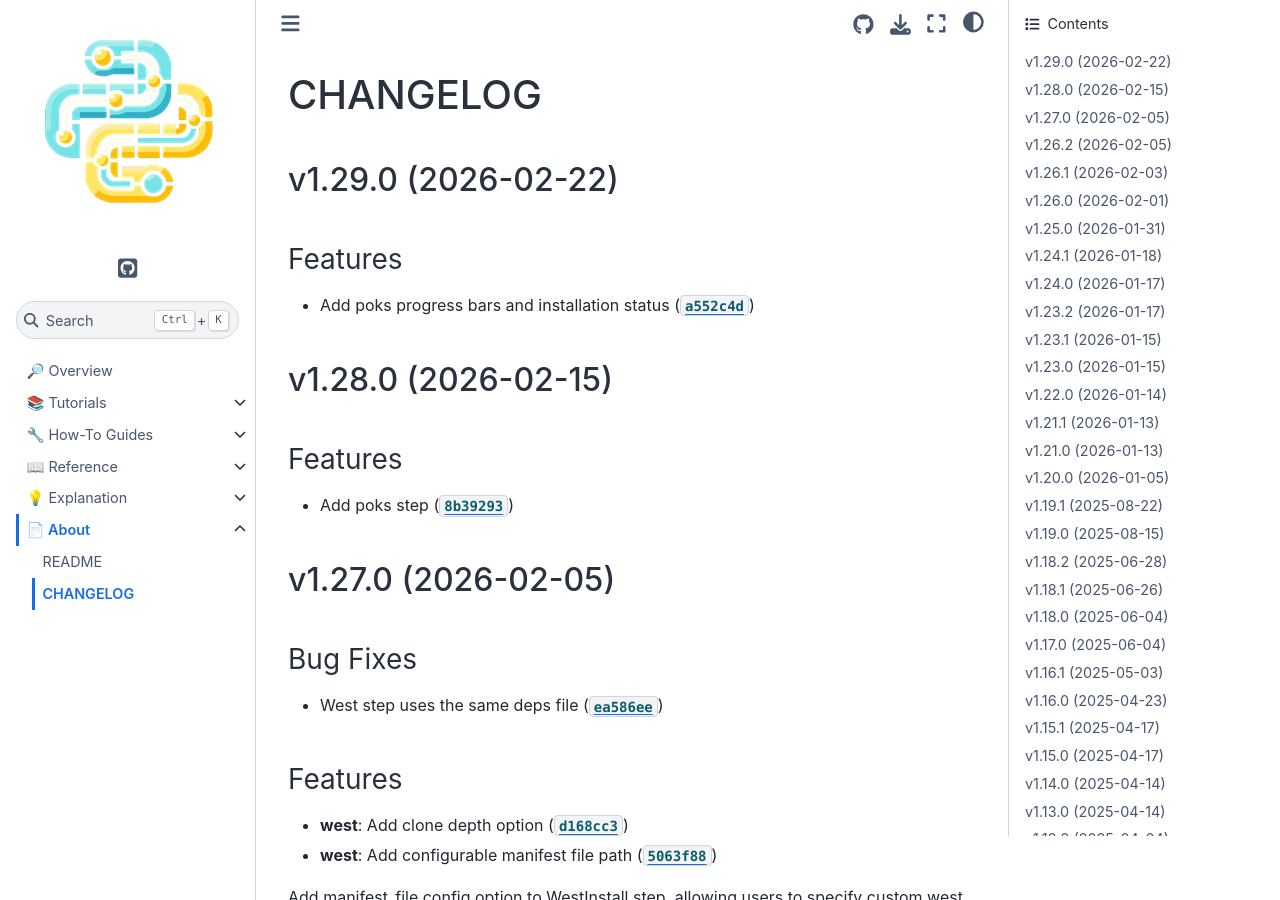
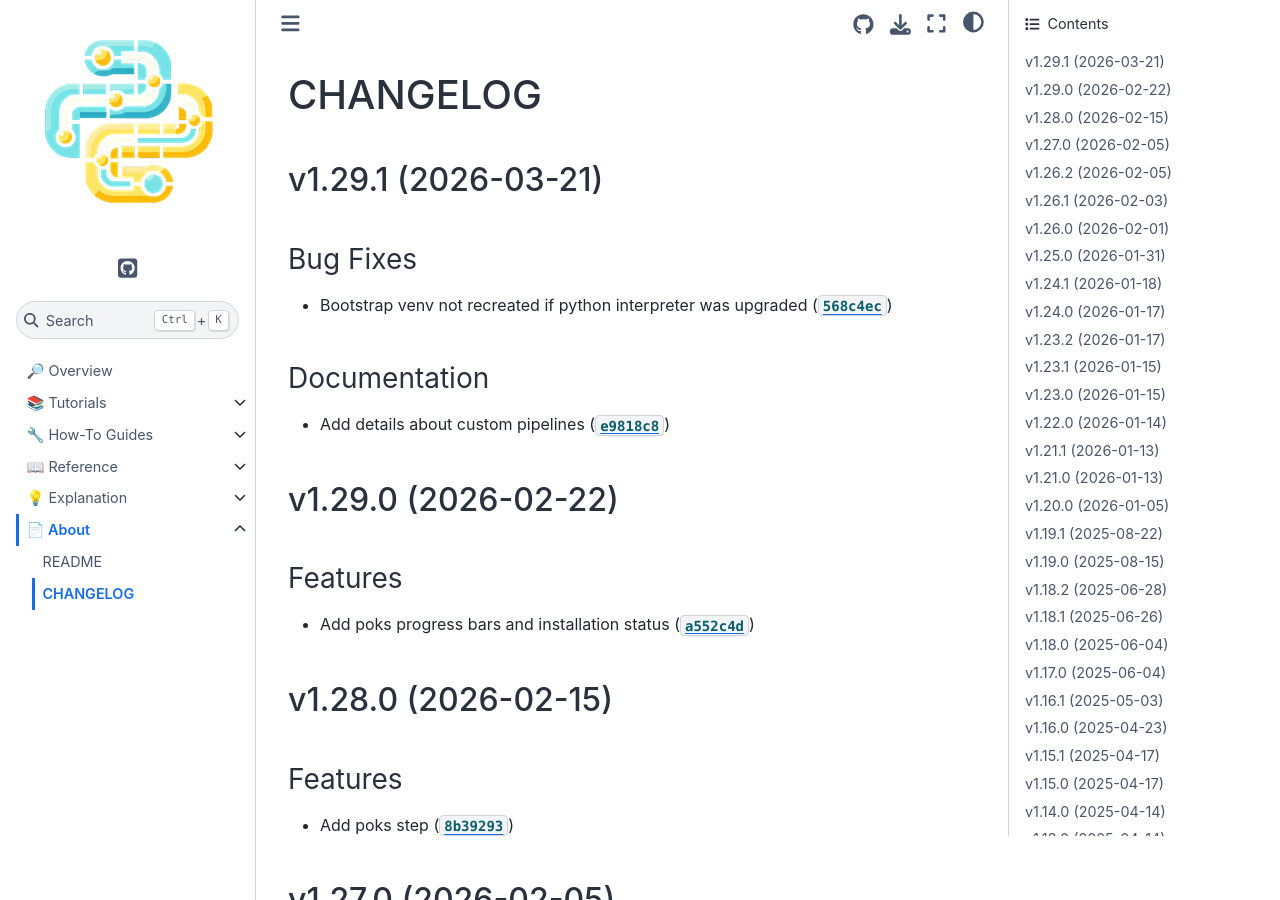
Before and after one commit to cuinixam/pypeline, a Sphinx documentation site: the page built from docs/about/_changelog.md, in a window 1280 px wide and 900 px high. Built offline with Sphinx 7.4.7 and the Sphinx Book theme 1.1.4, drawn with Linux system fonts in a browser that asks for light colours; pages that are not in the unit, such as notebooks, are missing from menus.

Commit message:
1.29.1
Automatically generated by python-semantic-release

```diff
--- a/CHANGELOG.md
+++ b/CHANGELOG.md
@@ -1,4 +1,17 @@
 # CHANGELOG
+
+
+## v1.29.1 (2026-03-21)
+
+### Bug Fixes
+
+- Bootstrap venv not recreated if python interpreter was upgraded
+  ([`568c4ec`](https://github.com/cuinixam/pypeline/commit/568c4ec7275b815d62917f5f9bd97416de3f2f79))
+
+### Documentation
+
+- Add details about custom pipelines
+  ([`e9818c8`](https://github.com/cuinixam/pypeline/commit/e9818c85fb92df2061c4c94fc76e6cc0c8273ee6))
 
 
 ## v1.29.0 (2026-02-22)
--- a/docs/conf.py
+++ b/docs/conf.py
@@ -17,7 +17,7 @@ for path in ["src", "tests"]:
 project = "Pypeline"
 copyright = "2024, cuinixam"
 author = "cuinixam"
-release = "1.29.0"
+release = "1.29.1"
 
 # -- General configuration ---------------------------------------------------
 # https://www.sphinx-doc.org/en/master/usage/configuration.html#general-configuration
--- a/pyproject.toml
+++ b/pyproject.toml
@@ -1,6 +1,6 @@
 [tool.poetry]
 name = "pypeline-runner"
-version = "1.29.0"
+version = "1.29.1"
 description = "Configure and execute pipelines with Python (similar to GitHub workflows or Jenkins pipelines)."
 authors = ["cuinixam <me@cuinixam.com>"]
 license = "MIT"
--- a/src/pypeline/__init__.py
+++ b/src/pypeline/__init__.py
@@ -1 +1 @@
-__version__ = "1.29.0"
+__version__ = "1.29.1"
```
